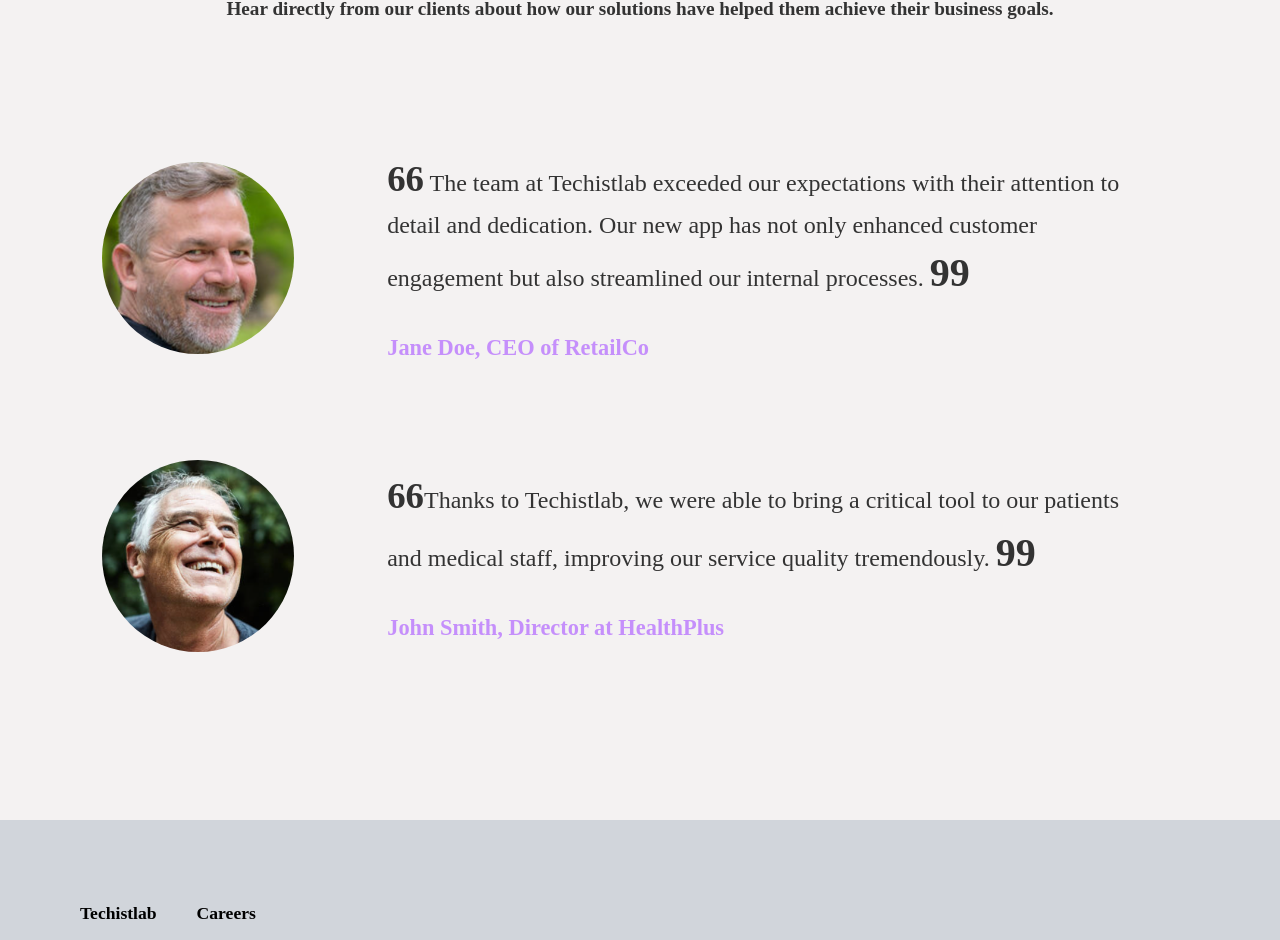
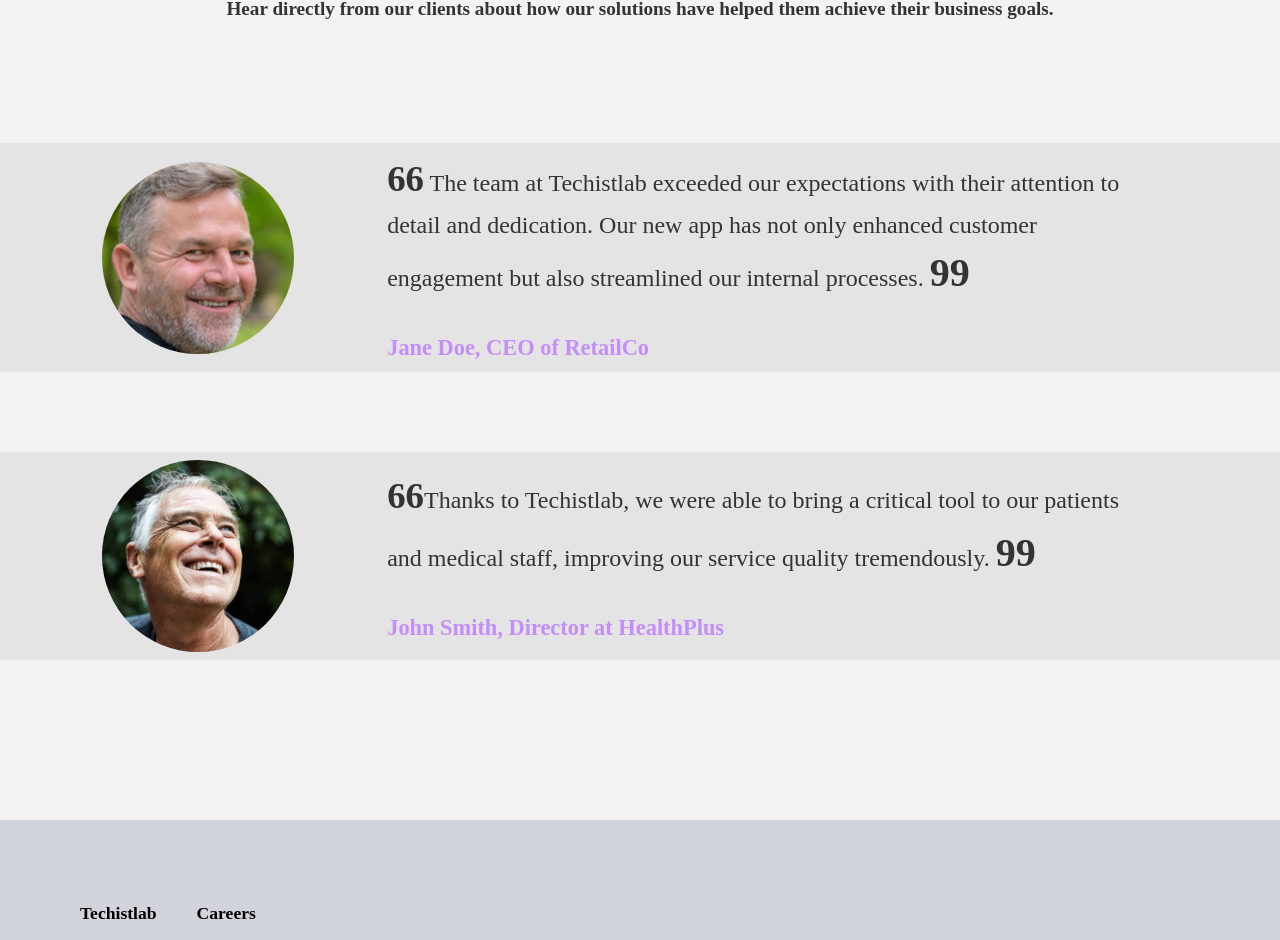
Before and after one commit to Aditya30december2003/Techistlab, a React (Vite) app: page /portfolio in a window 1280 px wide. Shown: the part 2215-3155 px from the top of the page. Built offline with nearby package versions, Linux system fonts and the light colour scheme.

Commit message:
more changes made

```diff
--- a/src/components/Navbar.jsx
+++ b/src/components/Navbar.jsx
@@ -68,7 +68,7 @@
         <div className="text-[2rem] font-bold w-[50%] lg:w-[15%] px-4">
           <img  className="w-[45rem] lg:w-[25rem]" src={logo} alt="Logo" data-aos="fade-up" data-aos-duration="2000"/>
         </div>
-        <div className="w-[60%]  hidden lg:block ">
+        <div className="w-[60%] lg:w-[50%]   hidden lg:block ">
           <ul className="flex  w-[100%]  mx-auto items-center gap-10 text-[1rem] md:text-[0.8rem] lg:text-[1rem] justify-between" data-aos="fade-up" data-aos-duration="2000">
             <NavLink
               to="/"
--- a/src/index.css
+++ b/src/index.css
@@ -15,10 +15,12 @@
 }
 @import url('https://fonts.googleapis.com/css2?family=EB+Garamond:ital,wght@0,400..800;1,400..800&display=swap');
 @import url('https://fonts.googleapis.com/css2?family=EB+Garamond:ital,wght@0,400..800;1,400..800&family=Montserrat:ital,wght@0,100..900;1,100..900&family=Roboto+Mono:ital,wght@0,100..700;1,100..700&display=swap');
+
 [data-theme="light"] {
   --bg-color: #f4f2f2;
   --text-color: #333333;
   --heading-color: #444444;
+  --testimonial-bg-color:rgb(229, 228, 228);
 }
 
 /* Dark mode styles */
@@ -45,6 +47,10 @@
 
 .about{
   background-color: var(--about-bg-color);
+}
+
+.testimonials{
+  background-color: var(--testimonial-bg-color);
 }
 
 .heading , .navbar{
--- a/src/pages/Portfolio.jsx
+++ b/src/pages/Portfolio.jsx
@@ -70,7 +70,7 @@
 
 
       <div className='flex flex-col md:flex-row lg:flex-col md:w-[100%] gap-20 mb-20 mt-20'>
-        <div className="flex flex-col lg:flex-row items-center p-2 md:w-[100%] bg-gray-200 about">
+        <div className="flex flex-col lg:flex-row items-center p-2 md:w-[100%] bg-gray-200 testimonials">
           <div className='w-[30%]' data-aos="fade-right"
         data-aos-duration="2000">
           <img className="w-[20rem] lg:w-[12rem] mx-auto object-cover h-[7rem] lg:h-[12rem] rounded-[100%]" src={test1} alt="" />
@@ -83,7 +83,7 @@
           </div>
         </div>
 
-        <div className="flex flex-col lg:flex-row items-center p-2 md:w-[100%] bg-gray-200 about">
+        <div className="flex flex-col lg:flex-row items-center p-2 md:w-[100%] bg-gray-200 testimonials">
           <div className='w-[30%]' data-aos="fade-right"
         data-aos-duration="2000">
           <img className="w-[30rem] lg:w-[12rem] mx-auto object-cover h-[7rem] lg:h-[12rem] rounded-[100%]" src={test2} alt="" />
```
